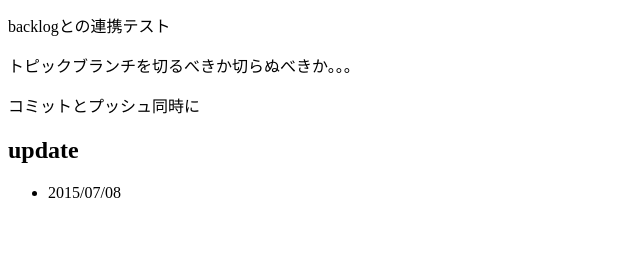
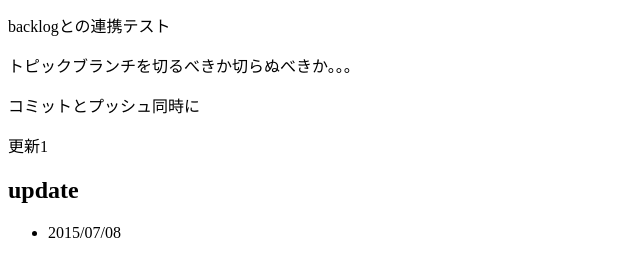
Before and after one commit to EDIkatsura/gittest, a plain HTML site: page index.html in a window 1280 px wide. Shown: the part 101-378 px from the top of the page, without its empty margins (0-640 px from the left). Drawn offline with Linux system fonts and the light colour scheme.

Commit message:
更新1をcomit/push

```diff
--- a/index.html
+++ b/index.html
@@ -17,6 +17,7 @@
 <p>backlogとの連携テスト</p>
 <p>トピックブランチを切るべきか切らぬべきか。。。</p>
 <p>コミットとプッシュ同時に</p>
+<p>更新1</p>
 
 <h2>update</h2>
 <ul>
```
